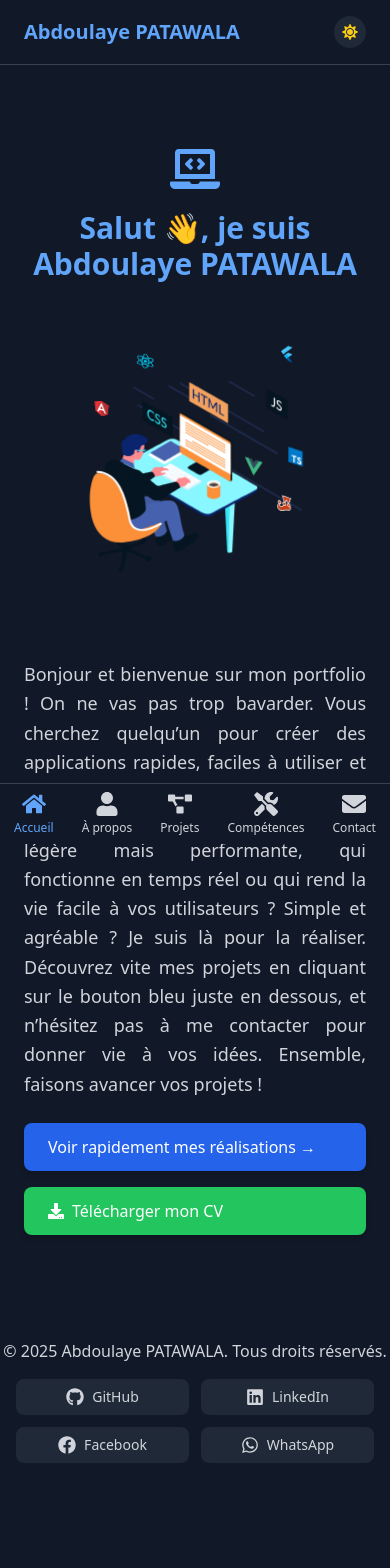
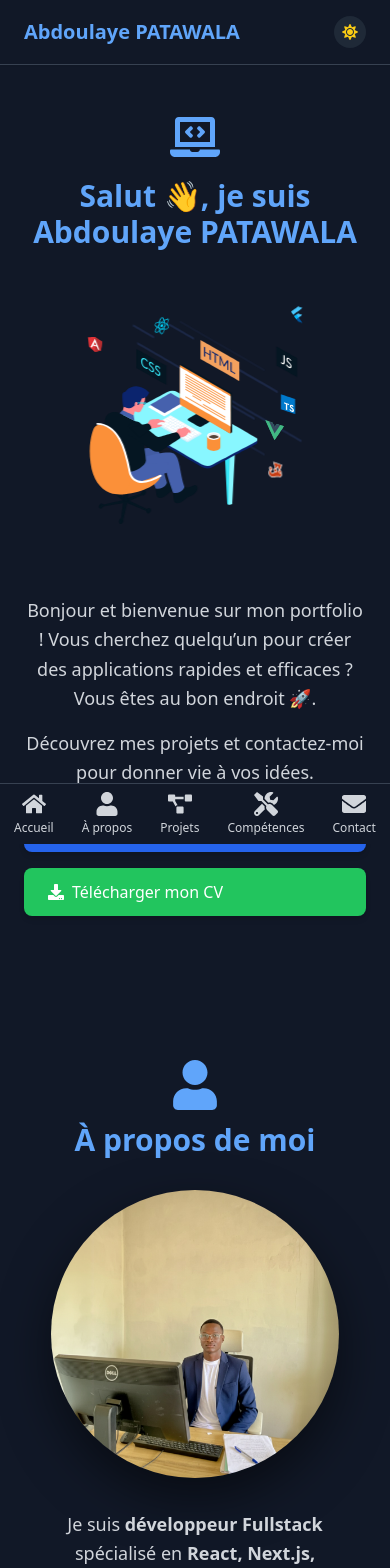
Before and after one commit to PATAWALA/myportfolio, a Next.js app: page / in a window 390 px wide. Shown: the top 1568 px of the page. Before the commit the page ends 1535 px from the top, so only its background shows below. Built offline with nearby package versions, Linux system fonts and the light colour scheme.

Commit message:
Reorganition de la navigation

```diff
--- a/package.json
+++ b/package.json
@@ -19,12 +19,14 @@
     "next-themes": "^0.4.6",
     "react": "19.1.1",
     "react-dom": "19.1.1",
-    "react-icons": "^5.5.0"
+    "react-icons": "^5.5.0",
+    "react-scroll": "^1.9.3"
   },
   "devDependencies": {
     "@types/node": "^20",
     "@types/react": "^19",
     "@types/react-dom": "^19",
+    "@types/react-scroll": "^1.8.10",
     "autoprefixer": "^10.4.21",
     "postcss": "^8.5.6",
     "tailwindcss": "^3.4.17",
--- a/src/app/about/page.tsx
+++ b/src/app/about/page.tsx
@@ -1,5 +1,4 @@
 "use client"
-
 import { useState } from "react"
 import { motion, AnimatePresence } from "framer-motion"
 import { FaUser } from "react-icons/fa"
@@ -8,16 +7,16 @@ export default function About() {
   const [isOpen, setIsOpen] = useState(false)
 
   return (
-    <section className="min-h-screen flex flex-col items-center px-6 py-20 bg-white dark:bg-gray-900 scroll-mt-24">
+    <section className="min-h-screen flex flex-col items-center px-6 py-12 md:py-16 bg-white dark:bg-gray-900 scroll-mt-24">
 
       {/* Titre avec icône */}
       <motion.div
         initial={{ opacity: 0, y: -30 }}
         animate={{ opacity: 1, y: 0 }}
         transition={{ duration: 0.8 }}
-        className="flex flex-col items-center mb-12"
+        className="flex flex-col items-center mb-8"
       >
-        <FaUser size={50} className="text-blue-600 dark:text-blue-400 mb-4" />
+        <FaUser size={50} className="text-blue-600 dark:text-blue-400 mb-3" />
         <h1 className="text-3xl font-bold text-blue-600 dark:text-blue-400 text-center">À propos de moi</h1>
       </motion.div>
 
@@ -26,14 +25,14 @@ export default function About() {
         initial={{ opacity: 0, scale: 0.8 }}
         animate={{ opacity: 1, scale: 1 }}
         transition={{ delay: 0.2, duration: 0.8 }}
-        className="flex flex-col md:flex-row items-center gap-12 max-w-5xl w-full"
+        className="flex flex-col md:flex-row items-center gap-8 max-w-5xl w-full"
       >
         {/* Photo */}
         <div className="md:w-1/2 flex justify-center">
           <img
             src="/profil.png"
             alt="Abdoulaye PATAWALA"
-            className="w-80 h-80 object-cover rounded-full shadow-[0_20px_50px_rgba(0,0,0,0.5)] cursor-pointer
+            className="w-72 h-72 sm:w-80 sm:h-80 object-cover rounded-full shadow-[0_20px_50px_rgba(0,0,0,0.5)] cursor-pointer
                        hover:scale-105 hover:shadow-[0_25px_60px_rgba(0,0,0,0.6)]
                        transition-all duration-500 ease-out"
             onClick={() => setIsOpen(true)}
@@ -41,19 +40,18 @@ export default function About() {
         </div>
 
         {/* Texte */}
-        <div className="md:w-1/2 space-y-6 text-center md:text-left">
+        <div className="md:w-1/2 space-y-4 md:space-y-6 text-center md:text-left">
           <p className="text-gray-700 dark:text-gray-300 text-lg leading-relaxed">
             Je suis <span className="font-semibold">développeur Fullstack</span> spécialisé en <span className="font-semibold">React, Next.js, Node.js</span> pour le web
             et <span className="font-semibold">React Native</span> pour le mobile.
           </p>
           <p className="text-gray-700 dark:text-gray-300 text-lg leading-relaxed">
-            Vous voulez des applications très faciles à utiliser, rapides et légères, mais puissantes dans leurs fonctionnalités ? Vous avez besoin d’une boutique en ligne pour gérer vos produits et services ou d’une application qui fonctionne en temps réel pour vos utilisateurs ? Je peux créer tout cela pour vous.
-            Je développe des applications adaptées à vos besoins, qu’il s’agisse de sites web, d’applications mobiles ou de systèmes pour améliorer la gestion et l’expérience de vos utilisateurs. Parcourez mes réalisations ci-dessous et contactez-moi pour transformer vos idées en projets concrets.
+            Vous voulez des applications faciles à utiliser, rapides et légères, mais puissantes ? Je crée des sites web, apps mobiles ou systèmes adaptés à vos besoins. Parcourez mes réalisations et contactez-moi pour vos projets.
           </p>
         </div>
       </motion.div>
 
-      {/* Modal photo plein écran */}
+      {/* Modal photo */}
       <AnimatePresence>
         {isOpen && (
           <motion.div
--- a/src/app/components/BottomNav.tsx
+++ b/src/app/components/BottomNav.tsx
@@ -1,42 +1,52 @@
 "use client"
-import Link from "next/link"
-import { usePathname } from "next/navigation"
+
+import { Link as ScrollLink, Events, scrollSpy } from "react-scroll"
 import { FaHome, FaUser, FaProjectDiagram, FaTools, FaEnvelope } from "react-icons/fa"
+import { useEffect, useState } from "react"
 import { useTheme } from "./ThemeProvider"
 
 export default function BottomNav() {
-  const pathname = usePathname()
   const { theme } = useTheme()
+  const [active, setActive] = useState<string>("home")
 
   const links = [
-    { icon: <FaHome />, label: "Accueil", href: "/" },
-    { icon: <FaUser />, label: "À propos", href: "/about" },
-    { icon: <FaProjectDiagram />, label: "Projets", href: "/projects" },
-    { icon: <FaTools />, label: "Compétences", href: "/skills" },
-    { icon: <FaEnvelope />, label: "Contact", href: "/contact" },
+    { icon: <FaHome />, label: "Accueil", to: "home" },
+    { icon: <FaUser />, label: "À propos", to: "about" },
+    { icon: <FaProjectDiagram />, label: "Projets", to: "projects" },
+    { icon: <FaTools />, label: "Compétences", to: "skills" },
+    { icon: <FaEnvelope />, label: "Contact", to: "contact" },
   ]
+
+  // Active la section visible automatiquement
+  useEffect(() => {
+    Events.scrollEvent.register("begin", function () {})
+    Events.scrollEvent.register("end", function () {})
+    scrollSpy.update()
+    return () => {
+      Events.scrollEvent.remove("begin")
+      Events.scrollEvent.remove("end")
+    }
+  }, [])
 
   return (
     <nav className="fixed bottom-0 left-0 w-full bg-white dark:bg-gray-900 shadow-t md:hidden z-50 border-t border-gray-200 dark:border-gray-700">
       <div className="flex justify-around items-center py-2">
-        {links.map((link, i) => {
-          const isActive = pathname === link.href
-          return (
-            <div
-              key={i}
-              className={`flex flex-col items-center text-sm ${
-                isActive
-                  ? "text-blue-600 dark:text-blue-400"
-                  : "text-gray-700 dark:text-gray-300"
-              }`}
-            >
-              <Link href={link.href} className="flex flex-col items-center">
-                <div className="text-2xl">{link.icon}</div>
-                <span className="text-xs mt-1">{link.label}</span>
-              </Link>
-            </div>
-          )
-        })}
+        {links.map((link, i) => (
+          <ScrollLink
+            key={i}
+            to={link.to}
+            smooth={true}
+            duration={500}
+            offset={-80} // hauteur de la navbar
+            spy={true}   // active le style quand la section est visible
+            onSetActive={(to) => setActive(to)} // met à jour l'état actif
+            className={`flex flex-col items-center text-gray-700 dark:text-gray-300 cursor-pointer transition-colors
+              ${active === link.to ? "text-blue-600 dark:text-blue-400" : ""}`}
+          >
+            <div className="text-2xl">{link.icon}</div>
+            <span className="text-xs mt-1">{link.label}</span>
+          </ScrollLink>
+        ))}
       </div>
     </nav>
   )
--- a/src/app/components/Footer.tsx
+++ b/src/app/components/Footer.tsx
@@ -17,11 +17,15 @@ export default function Footer() {
       initial={{ opacity: 0 }}
       animate={{ opacity: 1 }}
       transition={{ duration: 0.6 }}
-      // padding-bottom large + safe-area pour être sûr que rien ne soit caché par le BottomNav
       className="bg-gray-100 dark:bg-gray-900 pt-6 text-center"
       style={{ paddingBottom: "calc(env(safe-area-inset-bottom, 0px) + 4.5rem)" }}
     >
       <p className="text-gray-600 dark:text-gray-300 mb-4">© 2025 Abdoulaye PATAWALA. Tous droits réservés.</p>
+
+      {/* Texte introductif avant les liens sociaux */}
+      <p className="text-gray-700 dark:text-gray-300 mb-4 font-medium">
+        Contactez-moi via ces réseaux sociaux :
+      </p>
 
       <div className="max-w-xl mx-auto px-4">
         {/* Mobile: 2 colonnes; Desktop: ligne */}
--- a/src/app/components/Navbar.tsx
+++ b/src/app/components/Navbar.tsx
@@ -1,20 +1,18 @@
 "use client"
 
-import Link from "next/link"
-import { usePathname } from "next/navigation"
+import { Link as ScrollLink } from "react-scroll"
 import { useTheme } from "./ThemeProvider"
 import { FaMoon, FaSun } from "react-icons/fa"
 
 export default function Navbar() {
-  const pathname = usePathname()
   const { theme, toggleTheme } = useTheme()
 
   const links = [
-    { name: "Accueil", href: "/" },
-    { name: "À propos", href: "/about" },
-    { name: "Projets", href: "/projects" },
-    { name: "Compétences", href: "/skills" },
-    { name: "Contact", href: "/contact" },
+    { name: "Accueil", to: "home" },
+    { name: "À propos", to: "about" },
+    { name: "Projets", to: "projects" },
+    { name: "Compétences", to: "skills" },
+    { name: "Contact", to: "contact" },
   ]
 
   return (
@@ -23,31 +21,34 @@ export default function Navbar() {
 
         {/* Logo */}
         <div className="text-xl font-bold text-blue-600 dark:text-blue-400 cursor-pointer">
-          <Link href="/">Abdoulaye PATAWALA</Link>
+          <ScrollLink
+            to="home"
+            smooth={true}
+            duration={500}
+            offset={-80}
+            spy={true}
+            className="cursor-pointer"
+          >
+            Abdoulaye PATAWALA
+          </ScrollLink>
         </div>
 
         {/* Menu desktop */}
         <div className="hidden md:flex space-x-8 items-center">
-          {links.map((link, i) => {
-            const isActive = pathname === link.href
-            return (
-              <div
-                key={i}
-                className={`relative font-medium transition-colors duration-200 ${
-                  isActive
-                    ? "text-blue-600 dark:text-blue-400"
-                    : "text-gray-700 dark:text-gray-300 hover:text-blue-600 dark:hover:text-blue-400"
-                }`}
-              >
-                <Link href={link.href}>
-                  {link.name}
-                  {isActive && (
-                    <span className="absolute left-0 -bottom-1 w-full h-[2px] bg-blue-600 dark:bg-blue-400 rounded-full" />
-                  )}
-                </Link>
-              </div>
-            )
-          })}
+          {links.map((link, i) => (
+            <ScrollLink
+              key={i}
+              to={link.to}
+              smooth={true}
+              duration={500}
+              offset={-80}   // pour compenser la hauteur de la navbar
+              spy={true}     // détecte la section active
+              activeClass="text-blue-600 dark:text-blue-400 font-semibold" // style actif
+              className="cursor-pointer font-medium text-gray-700 dark:text-gray-300 hover:text-blue-600 dark:hover:text-blue-400 transition"
+            >
+              {link.name}
+            </ScrollLink>
+          ))}
 
           {/* Dark mode desktop */}
           <button
@@ -62,9 +63,8 @@ export default function Navbar() {
           </button>
         </div>
 
-        {/* Mobile: profil + dark mode */}
+        {/* Mobile: dark mode */}
         <div className="flex md:hidden items-center gap-4">
-          {/* Dark mode */}
           <button
             onClick={toggleTheme}
             className="p-2 rounded-full bg-gray-100 dark:bg-gray-800 hover:scale-110 transition"
--- a/src/app/page.tsx
+++ b/src/app/page.tsx
@@ -1,23 +1,49 @@
 "use client"
 
 import dynamic from "next/dynamic"
-import { motion } from "framer-motion"
+import { motion, Variants } from "framer-motion"
 import { FaLaptopCode, FaDownload } from "react-icons/fa"
+import { useState } from "react"
+import devAnimation from "./dev-animation.json"
+import About from "./about/page"
+import Projects from "./projects/page"
+import Skills from "./skills/page"
+import Contact from "./contact/page"
 
 // Lottie chargé uniquement côté client
 const Lottie = dynamic(() => import("lottie-react"), { ssr: false })
-import devAnimation from "./dev-animation.json"
 
-export default function Home() {
+export default function Page() {
+  const [isOpen, setIsOpen] = useState(false)
+
+  const sectionAnim: Variants = {
+    hidden: { opacity: 0, y: 50 },
+    visible: {
+      opacity: 1,
+      y: 0,
+      transition: { duration: 0.6, ease: "easeOut" }
+    }
+  }
+
+  const sectionClass = "min-h-[85vh] flex flex-col items-center px-6 py-12 md:py-16 scroll-mt-24"
+
   return (
-    <main className="min-h-screen flex flex-col items-center px-6 py-20 bg-white dark:bg-gray-900">
-
-      {/* Titre avec icône */}
+    <>
+      {/* Section Accueil */}
+      <motion.section
+        id="home"
+        initial="hidden"
+        whileInView="visible"
+        viewport={{ once: false, amount: 0.2 }}
+        variants={sectionAnim}
+        className={`${sectionClass} bg-white dark:bg-gray-900`}
+      >
+        {/* Titre */}
         <motion.div
           initial={{ opacity: 0, y: -30 }}
           animate={{ opacity: 1, y: 0 }}
           transition={{ duration: 0.8 }}
-        className="flex flex-col items-center mb-12"
+          className="flex flex-col items-center mb-8 md:mb-12"
         >
           <FaLaptopCode size={50} className="text-blue-600 dark:text-blue-400 mb-4" />
           <h1 className="text-3xl sm:text-4xl font-bold text-blue-600 dark:text-blue-400 text-center">
@@ -25,47 +51,84 @@ export default function Home() {
           </h1>
         </motion.div>
 
-      {/* Contenu principal */}
+        {/* Contenu */}
         <motion.div
           initial={{ opacity: 0, scale: 0.8 }}
           animate={{ opacity: 1, scale: 1 }}
           transition={{ delay: 0.2, duration: 0.8 }}
-        className="flex flex-col md:flex-row items-center justify-center gap-12 w-full max-w-6xl"
+          className="flex flex-col md:flex-row items-center justify-center gap-10 w-full max-w-6xl"
         >
-        {/* Animation développeur */}
           <div className="w-full md:w-1/2 flex items-center justify-center">
-          <Lottie
-            animationData={devAnimation}
-            loop={true}
-            className="w-[250px] sm:w-[300px] md:w-[400px] lg:w-[500px] max-w-full h-auto"
-          />
+            <Lottie animationData={devAnimation} loop className="w-[250px] sm:w-[300px] md:w-[400px] lg:w-[500px]" />
           </div>
 
-        {/* Texte descriptif */}
-        <div className="w-full md:w-1/2 mt-8 md:mt-0 text-center md:text-left">
-          <p className="text-gray-700 dark:text-gray-300 text-lg sm:text-xl leading-relaxed mb-6 text-justify">
-            Bonjour et bienvenue sur mon portfolio ! On ne vas pas trop bavarder. Vous cherchez quelqu’un pour créer des applications rapides, faciles à utiliser et efficaces pour vos utilisateurs ? Vous êtes au bon endroit. Une application légère mais performante, qui fonctionne en temps réel ou qui rend la vie facile à vos utilisateurs ? Simple et agréable ? Je suis là pour la réaliser.
-            Découvrez vite mes projets en cliquant sur le bouton bleu juste en dessous, et n’hésitez pas à me contacter pour donner vie à vos idées. Ensemble, faisons avancer vos projets !
+          <div className="w-full md:w-1/2 mt-6 md:mt-0 text-center md:text-left space-y-4">
+            <p className="text-gray-700 dark:text-gray-300 text-lg sm:text-xl leading-relaxed">
+              Bonjour et bienvenue sur mon portfolio ! Vous cherchez quelqu’un pour créer des applications rapides et efficaces ? Vous êtes au bon endroit 🚀.
+            </p>
+            <p className="text-gray-700 dark:text-gray-300 text-lg sm:text-xl leading-relaxed">
+              Découvrez mes projets et contactez-moi pour donner vie à vos idées.
             </p>
 
-          <div className="flex flex-col sm:flex-row gap-4 justify-center md:justify-start">
-            <a
-              href="/projects"
-              className="inline-flex items-center px-6 py-3 bg-blue-600 text-white rounded-lg shadow-md hover:bg-blue-700 transition"
-            >
-              Voir rapidement mes réalisations →
+            <div className="flex flex-col sm:flex-row gap-4 justify-center md:justify-start mt-4">
+              <a href="#projects" className="inline-flex items-center px-6 py-3 bg-blue-600 text-white rounded-lg shadow-md hover:bg-blue-700 transition">
+                Voir mes réalisations →
               </a>
-
-            <a
-              href="/assets/mypdfportfolio.pdf"
-              download
-              className="inline-flex items-center gap-2 px-6 py-3 bg-green-600 dark:bg-green-500 text-white rounded-lg shadow-md hover:bg-blue-700 transition"
-            >
+              <a href="/assets/mypdfportfolio.pdf" download className="inline-flex items-center gap-2 px-6 py-3 bg-green-600 dark:bg-green-500 text-white rounded-lg shadow-md hover:bg-green-700 transition">
                 <FaDownload /> Télécharger mon CV
               </a>
             </div>
           </div>
         </motion.div>
-    </main>
+      </motion.section>
+
+      {/* Section À propos */}
+      <motion.section
+        id="about"
+        initial="hidden"
+        whileInView="visible"
+        viewport={{ once: false, amount: 0.2 }}
+        variants={sectionAnim}
+        className={`${sectionClass} bg-white dark:bg-gray-900`}
+      >
+        <About />
+      </motion.section>
+
+      {/* Section Projets */}
+      <motion.section
+        id="projects"
+        initial="hidden"
+        whileInView="visible"
+        viewport={{ once: false, amount: 0.2 }}
+        variants={sectionAnim}
+        className={`${sectionClass} bg-gray-50 dark:bg-gray-900`}
+      >
+        <Projects />
+      </motion.section>
+
+      {/* Section Compétences */}
+      <motion.section
+        id="skills"
+        initial="hidden"
+        whileInView="visible"
+        viewport={{ once: false, amount: 0.2 }}
+        variants={sectionAnim}
+        className={`${sectionClass} bg-white dark:bg-gray-900`}
+      >
+        <Skills />
+      </motion.section>
+
+      {/* Section Contact */}
+      <motion.section
+        id="contact"
+        initial="hidden"
+        whileInView="visible"
+        viewport={{ once: false, amount: 0.2 }}
+        variants={sectionAnim}
+        className={`${sectionClass} bg-gray-50 dark:bg-gray-900`}
+      >
+        <Contact />
+      </motion.section>
+    </>
   )
 }
```
Also changed, not shown: src/app/projects/page.tsx (+15 -20 lines), 1 other file (tests, documents, lock files or other folders). Lines whose indentation alone changed are shown as unchanged.
